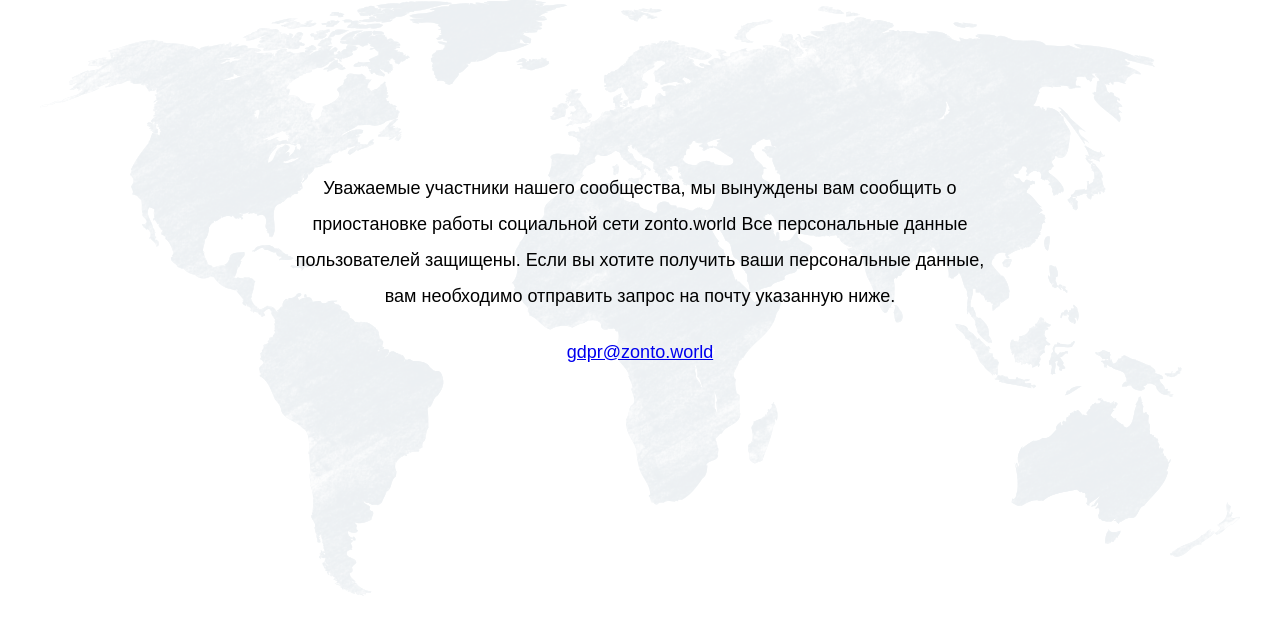
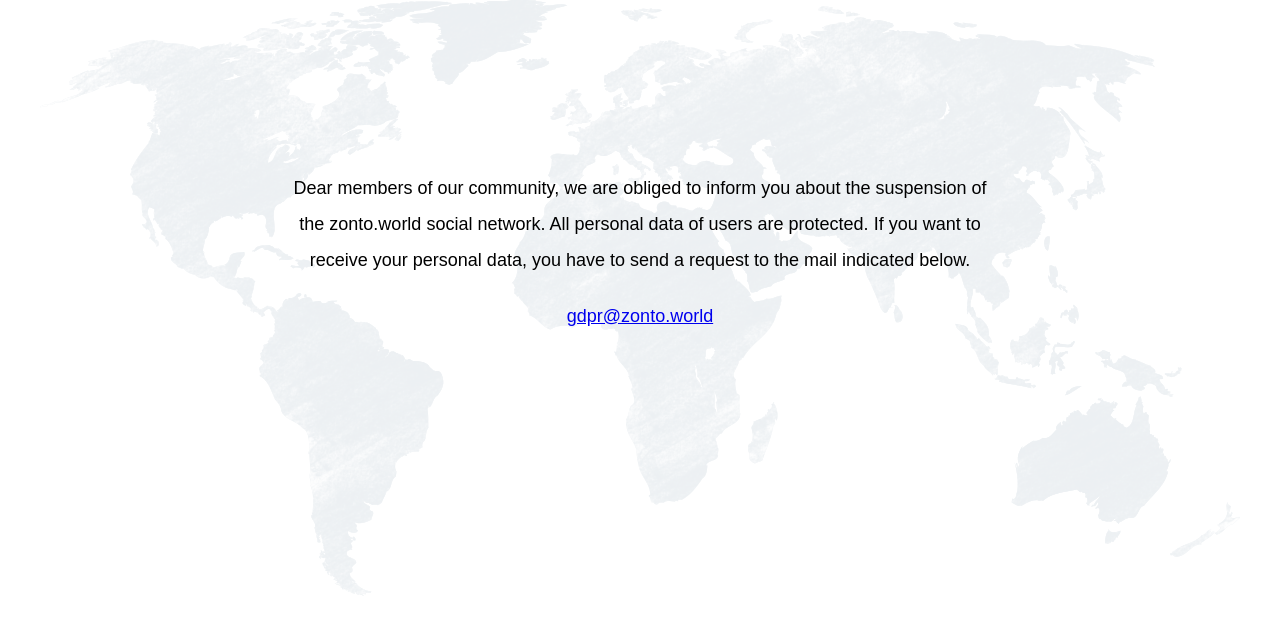
Before and after one commit to dmkolomiets/zonto, a plain HTML site: page index.html in a window 1280 px wide. Drawn offline with Linux system fonts and the light colour scheme.

Commit message:
add translate

```diff
--- a/index.html
+++ b/index.html
@@ -10,9 +10,7 @@
 <body>
     <div class="promo">
         <div class="massage">
-            Уважаемые участники нашего сообщества, мы вынуждены вам сообщить о приостановке работы социальной сети zonto.world
-            Все персональные данные пользователей защищены. Если вы хотите получить ваши персональные данные, вам необходимо отправить запрос
-            на почту указанную ниже.
+            Dear members of our community, we are obliged to inform you about the suspension of the zonto.world social network. All personal data of users are protected. If you want to receive your personal data, you have to send a request to the mail indicated below.
             <br>
             <span class="mail"><a href="mailto:gdpr@zonto.world">gdpr@zonto.world</a></span>
         </div>
```
